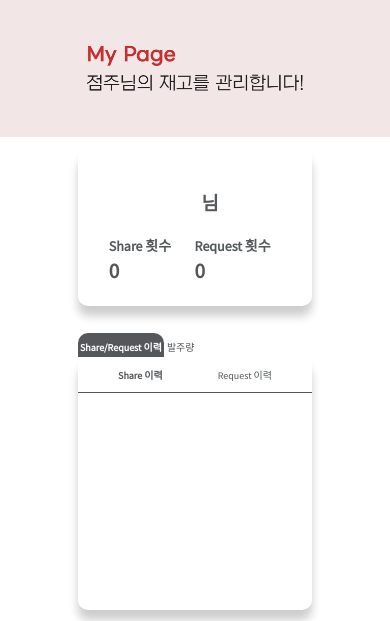
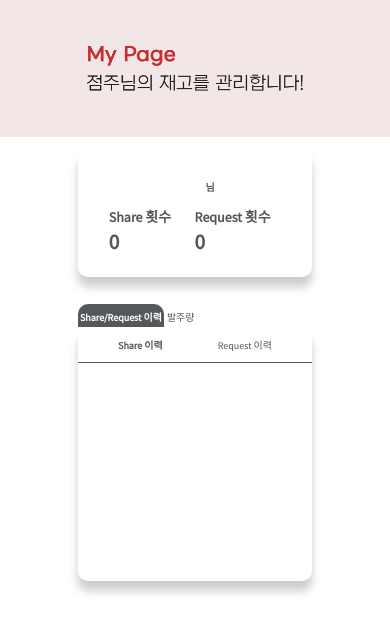
Before and after one commit to joelonsw/lottery, a Django app: page /mypage/ in a window 390 px wide. Shown: the part 68-689 px from the top of the page. Run offline with Django 3.2, Linux system fonts and the light colour scheme; a user stored in the database is signed in; data comes from the database, SQL or seed files in the repository; both versions use the stored data as it was after the commit; some libraries are stand-ins or nearby versions.

Commit message:
real final commit

```diff
--- a/static/css/main_style.css
+++ b/static/css/main_style.css
@@ -39,6 +39,7 @@
     list-style: none;
     position: relative;
     padding-right: 7vw;
+    background-color:  rgb(218, 41, 28);
     padding-left: 0;
 }
 
@@ -66,6 +67,7 @@
 
 .navbar__mypage li {
     padding: 8px 12px;
+    background-color:  rgb(218, 41, 28);
 }
 
 .navbar__toggle {
@@ -144,6 +146,8 @@
     .navbar__menu.active,
     .navbar__mypage.active {
         display:flex;
+        background-color:  rgb(218, 41, 28);
+        padding-right: 0;
     }
 
     .navbar.active{
--- a/static/css/mypage_style.css
+++ b/static/css/mypage_style.css
@@ -1,3 +1,11 @@
+#jijeom{
+    font-size:19px;
+}
+
+#jeomjang{
+    font-size:16px;
+}
+
 .user_info{
     /* border: 1px solid black; */
     /* background-color: lightgrey; */
@@ -157,6 +165,13 @@
 }
 
 @media screen and (max-width: 768px){
+    #jijeom{
+        font-size:15px;
+    }
+
+    #jeomjang{
+        font-size:10px;
+    }
     .user_specific{
         width:100%;
         justify-content: center;
--- a/user/templates/mypage.html
+++ b/user/templates/mypage.html
@@ -94,8 +94,8 @@
     <div class="user_dashboard">
         <div class="user_specific">
             <img src="{% static 'image/krispy_logo.png' %}" alt="">
-            <h2 style="margin-left:10px">{{user.profile.location}}</h2>
-            <h3 style="margin-left: 20px">{{user.profile.fullname}}님</h3>
+            <h2 id="jijeom" style="margin-left:10px; ">{{user.profile.location}}</h2>
+            <h3 id="jeomjang" style="margin-left: 20px; ">{{user.profile.fullname}}님</h3>
         </div>
         <div class="vertical_line"></div>
         <div class="user_status">
@@ -173,7 +173,7 @@
                 <a href="javascript:void(0);" onclick="baljoohist()">발주량 기록</a>
             </div>
             <div class="request" id="expect_font" style="font-weight: normal;">
-                <a href="javascript:void(0);" onclick="baljooexpect()">발주량 예상</a>
+                <a href="javascript:void(0);" onclick="baljooexpect()">오늘의 발주량 예상</a>
             </div>
         </div>
         <div class="history_sr_detail">
@@ -198,7 +198,7 @@
                 {% for ml, mlinfos in ml_returning.items %}
                 <div class="request_history">
                     <div class="request_complete">
-                        <p>{{ml}}</p>
+                        <p>{{ml}} {{mlinfos.tomorrow}}개</p>
                     </div>
                     <div class="request_item_num">
                         {% if mlinfos.status == "적정" %}
@@ -237,15 +237,15 @@
     <div class="overlay"></div>
     <div class="content">
         <div class="close-btn" onclick="popup()">&times;</div>
-        <h2>"발주량 예상" 메뉴는</h2>
+        <h2>"오늘의 발주량 예상" 메뉴는</h2>
         <p>
             점주님의 Share/Request 기록과 발주 기록을 토대로 데이터를 분석하고 예측합니다. <br>
             분석과 예측에는 Linear Regression을 이용한 간단한 머신러닝 기법이 사용되었습니다. <br>
             (이는 후에 추가적인 유지/보수를 통해 다른 모델로 바꾸거나 확장이 가능합니다.) <br>
             분석 결과는 다음과 같이 3가지로 분류됩니다. <br><br>
-            <b style="color:mediumblue;">과잉</b>: 오늘 발주하신 물건 수량이 평소보다 많아 Share가 필요한 경우 <br>
-            <b style="color:gold;"> 적정 </b> : 오늘 발주하신 물건 수량이 적절하게 발주된 경우 <br>
-            <b style="color:red;">부족 </b>: 오늘 발주하신 물건 수량이 평소보다 적어 Request가 필요한 경우 <br>
+            <b style="color:red;">과잉</b>: 오늘 발주하신 물건 수량이 평소보다 많아 Share가 필요한 경우 <br>
+            <b style="color:mediumblue;"> 적정 </b> : 오늘 발주하신 물건 수량이 적절하게 발주된 경우 <br>
+            <b style="color:gold;">부족 </b>: 오늘 발주하신 물건 수량이 평소보다 적어 Request가 필요한 경우 <br>
         </p>
     </div>
 </div>
--- a/user/templates/signup.html
+++ b/user/templates/signup.html
@@ -64,7 +64,7 @@
                     </div>
                     <div class="input_field">
                         <label for="">점주 </label>
-                        <input class="input" type="text" name="fullname" placeholder="이름을 입력해주세요" required>
+                        <input class="input" type="text" name="fullname" placeholder="이름을 입력해주세요" maxlength="4" required>
                     </div>
                     <div class="input_field">
                         <label for="">지점 </label>
```
Also changed, not shown: db.sqlite3.
